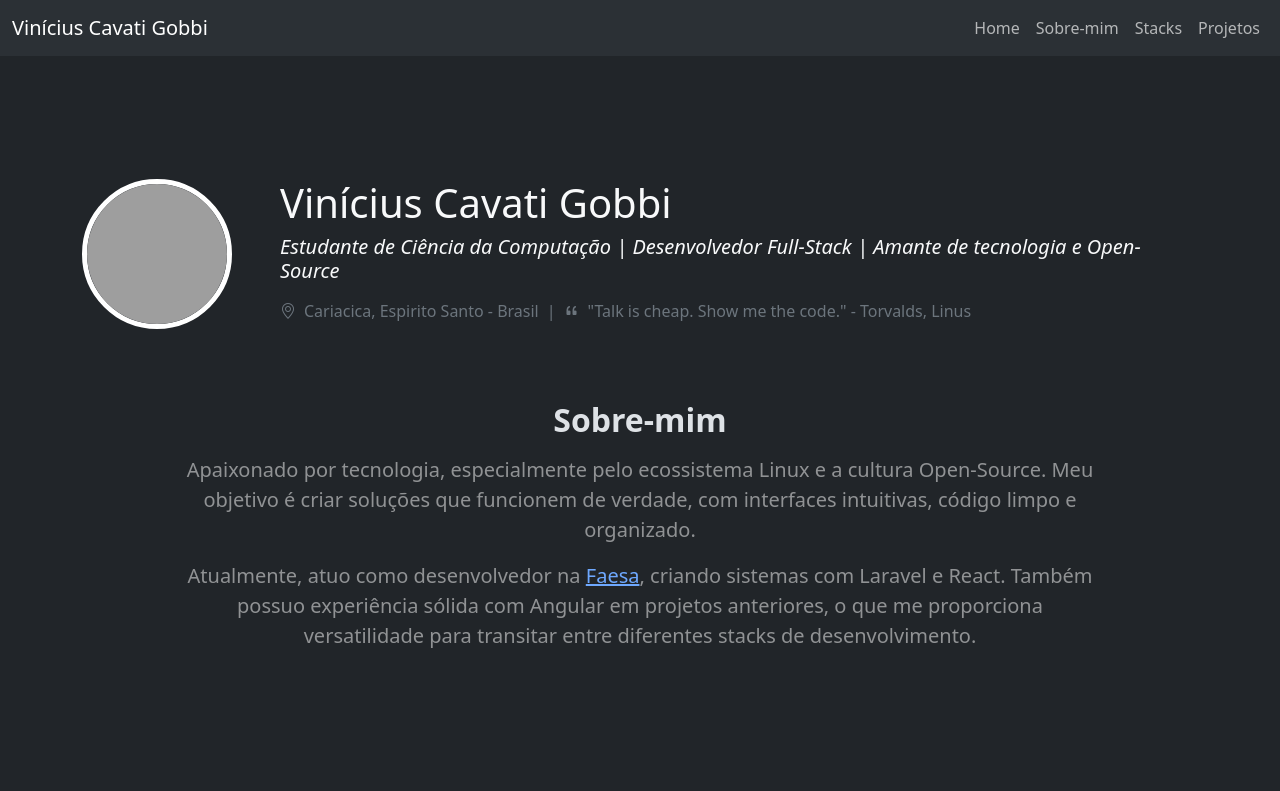
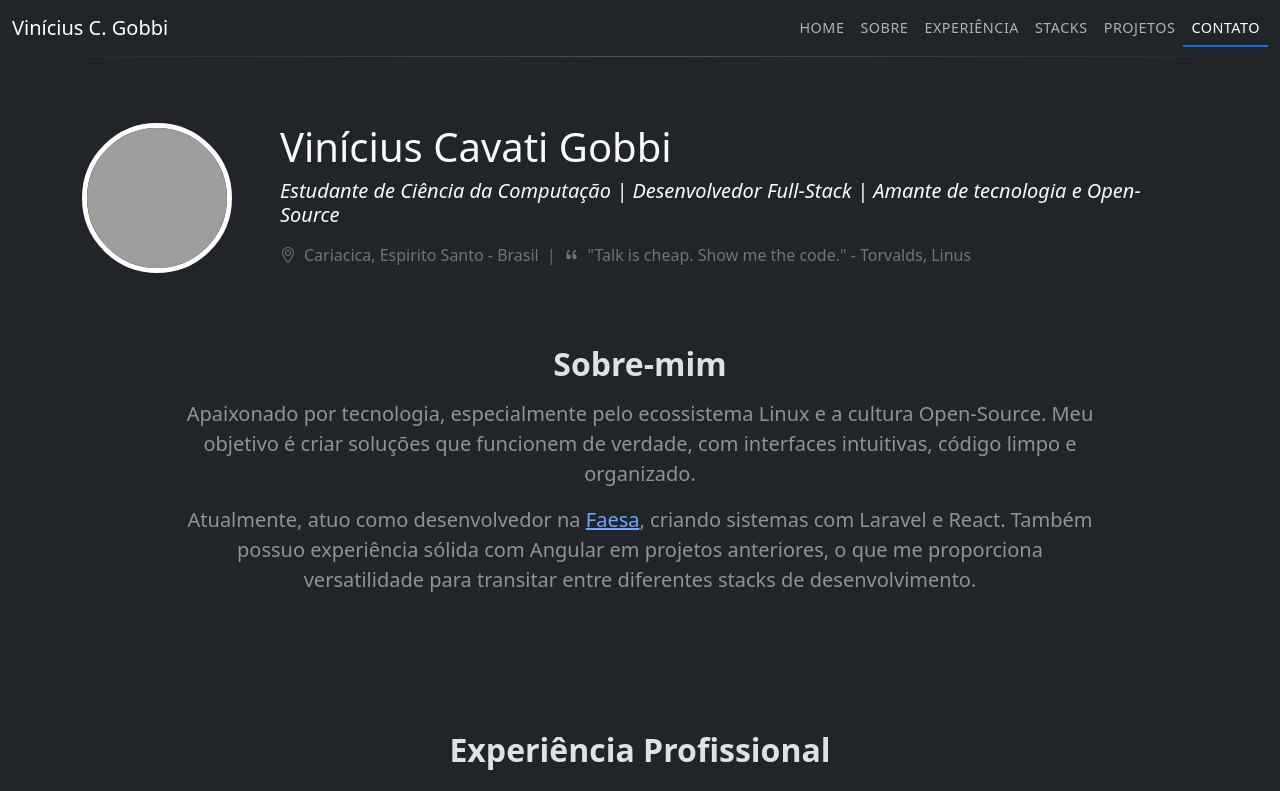
Before and after one commit to vinicgobbi/portfolio, an Angular app: page / in a window 1280 px wide. Shown: the top 791 px of the page. Built offline with nearby package versions, Linux system fonts and the light colour scheme; grey boxes are pictures that could not be loaded; a web font is replaced by a local one.

Commit message:
feat(navbar): adiciona navegação suave e destaque de sessão
Melhora a experiência do usuário ao implementar rolagem suave ao navegar entre seções e destaque visual do link ativo na barra de navegação.
Inclui efeito de "vidro fosco" no visual da navbar e sublinhado animado nos links.

```diff
--- a/src/app/components/navbar/navbar.html
+++ b/src/app/components/navbar/navbar.html
@@ -1,27 +1,32 @@
-<nav class="navbar navbar-expand-lg bg-body-tertiary">
+<nav id="main-navbar" class="navbar navbar-expand-lg navbar-custom fixed-top">
   <div class="container-fluid">
-    <a class="navbar-brand" href="#">Vinícius Cavati Gobbi</a>
 
-    <!-- Botão do toggle -->
+    <a class="navbar-brand" (click)="scrollTo('header')">Vinícius C. Gobbi</a>
+
     <button class="navbar-toggler" type="button" (click)="isCollapsed = !isCollapsed"
             [attr.aria-expanded]="!isCollapsed" aria-controls="navbarSupportedContent">
       <span class="navbar-toggler-icon"></span>
     </button>
 
-    <!-- Menu colapsável -->
     <div class="collapse navbar-collapse" [ngbCollapse]="isCollapsed" id="navbarSupportedContent">
       <ul class="navbar-nav mb-2 mb-lg-0 w-100 justify-content-lg-end">
         <li class="nav-item">
-          <a class="nav-link" href="#">Home</a>
+          <a class="nav-link" (click)="scrollTo('header')" [class.active]="activeSection === 'header'">Home</a>
         </li>
         <li class="nav-item">
-          <a class="nav-link" href="#about">Sobre-mim</a>
+          <a class="nav-link" (click)="scrollTo('about')" [class.active]="activeSection === 'about'">Sobre</a>
         </li>
         <li class="nav-item">
-          <a class="nav-link" href="#stacks">Stacks</a>
+          <a class="nav-link" (click)="scrollTo('experience')" [class.active]="activeSection === 'experience'">Experiência</a>
         </li>
         <li class="nav-item">
-          <a class="nav-link" href="#projetos">Projetos</a>
+          <a class="nav-link" (click)="scrollTo('stacks')" [class.active]="activeSection === 'stacks'">Stacks</a>
+        </li>
+        <li class="nav-item">
+          <a class="nav-link" (click)="scrollTo('projects')" [class.active]="activeSection === 'projects'">Projetos</a>
+        </li>
+        <li class="nav-item">
+          <a class="nav-link" (click)="scrollTo('contact')" [class.active]="activeSection === 'contact'">Contato</a>
         </li>
       </ul>
     </div>
--- a/src/app/components/navbar/navbar.scss
+++ b/src/app/components/navbar/navbar.scss
@@ -0,0 +1,72 @@
+
+html {
+  scroll-behavior: smooth;
+}
+/* Efeito de hover para os links da navbar */
+.navbar .nav-link {
+  position: relative; /* Necessário para o pseudo-elemento ::after */
+  transition: color 0.3s ease;
+}
+
+/* Cria a linha de underline escondida */
+.navbar .nav-link::after {
+  content: '';
+  position: absolute;
+  width: 0%;
+  height: 2px;
+  bottom: 0;
+  left: 0;
+  background-color: #0d6efd; /* Cor primária do Bootstrap, pode alterar */
+  transition: width 0.3s ease;
+}
+
+/* Ao passar o mouse, a linha cresce para 100% */
+.navbar .nav-link:hover::after {
+  width: 100%;
+}
+
+/* Opcional: Mudar a cor do texto no hover */
+.navbar .nav-link:hover {
+  color: #fff; /* Deixa o texto mais branco no hover */
+}
+
+.navbar-custom {
+  /* Cor de fundo com transparência */
+  background-color: rgba(33, 37, 41, 0.7); /* Cor escura com 70% de opacidade */
+
+  /* O efeito de "vidro fosco" */
+  backdrop-filter: blur(10px);
+  -webkit-backdrop-filter: blur(10px); /* Para compatibilidade com Safari */
+
+  /* Primeiro, definimos uma borda transparente como base */
+  border-bottom: 1px solid transparent;
+
+  /* Agora, a 'mágica': pintamos essa borda com um gradiente */
+  border-image-source: linear-gradient(to right,
+    rgba(255, 255, 255, 0),    /* 1. Começa transparente na esquerda */
+    rgba(255, 255, 255, 0.2), /* 2. Atinge uma cor sutil no centro */
+    rgba(255, 255, 255, 0)     /* 3. Termina transparente na direita */
+  );
+
+  /* Esta propriedade é necessária para que o border-image funcione */
+  border-image-slice: 1;
+}
+
+
+.navbar .nav-link {
+  font-weight: 500;
+  text-transform: uppercase;
+  font-size: 0.9rem; /* Talvez precise diminuir um pouco o tamanho */
+  letter-spacing: 0.5px; /* Adicionar espaço entre as letras melhora a leitura */
+}
+
+
+/* Estilo para o link da navbar que está ativo */
+.navbar .nav-link.active {
+  color: #fff; /* Mesma cor do hover, para destaque */
+}
+
+/* Faz o underline animado aparecer no link ativo */
+.navbar .nav-link.active::after {
+  width: 100%;
+}
--- a/src/app/components/navbar/navbar.ts
+++ b/src/app/components/navbar/navbar.ts
@@ -1,12 +1,65 @@
-import { Component } from '@angular/core';
+import { CommonModule } from '@angular/common';
+import { Component, HostListener } from '@angular/core';
 import { NgbCollapse } from '@ng-bootstrap/ng-bootstrap';
 
 @Component({
   selector: 'app-navbar',
-  imports: [NgbCollapse],
+  imports: [NgbCollapse, CommonModule],
   templateUrl: './navbar.html',
   styleUrl: './navbar.scss'
 })
 export class Navbar {
-  isCollapsed = true
+  isCollapsed = true;
+  activeSection: string = 'header'; // Seção ativa começa como 'header'
+
+  // Lista dos IDs das seções na ordem em que aparecem na página
+  sectionIds: string[] = ['header', 'about', 'experience', 'stacks', 'projects', 'contact'];
+
+  // O decorador @HostListener "ouve" o evento de scroll na janela do navegador
+  @HostListener('window:scroll', [])
+  onWindowScroll(): void {
+    let currentSection: string = this.sectionIds[0]; // Começa com o primeiro item
+    const navbarHeight = document.getElementById('main-navbar')?.offsetHeight ?? 75;
+    const offset = navbarHeight + 50;
+
+    // Lógica principal para todas as seções, exceto a última
+    for (const sectionId of this.sectionIds) {
+      const section = document.getElementById(sectionId);
+      if (section) {
+        const sectionTop = section.getBoundingClientRect().top;
+        if (sectionTop <= offset) {
+          currentSection = sectionId;
+        }
+      }
+    }
+
+    // --- CORREÇÃO PARA A ÚLTIMA SEÇÃO ---
+    // Condição especial para detectar se o usuário chegou ao final da página
+    const atBottom = window.innerHeight + window.scrollY >= document.body.offsetHeight - 2; // -2px para uma pequena tolerância
+
+    if (atBottom) {
+      // Se estiver no final, força a ativação da última seção da nossa lista
+      currentSection = this.sectionIds[this.sectionIds.length - 1];
+    }
+
+    this.activeSection = currentSection;
+  }
+
+  scrollTo(elementId: string): void {
+    const element = document.getElementById(elementId);
+    if (!element) return;
+
+    const navbar = document.getElementById('main-navbar');
+    const navbarHeight = navbar?.offsetHeight ?? 0;
+
+    const elementPosition = element.getBoundingClientRect().top + window.scrollY;
+    const offsetPosition = elementPosition - navbarHeight - 15; // Ajuste o -15 se necessário
+
+    window.scrollTo({
+      top: offsetPosition,
+      behavior: 'smooth'
+    });
+
+    this.isCollapsed = true;
+  }
 }
```
